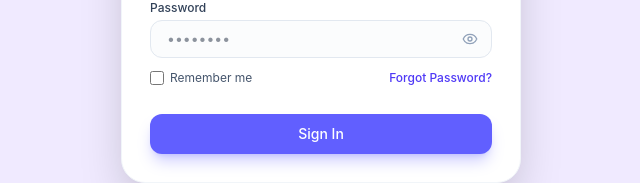
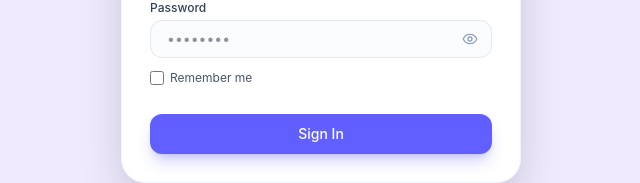
Before and after one commit to imtwebdevelopment/suryacab-website, a React (Vite) app: page / in a window 1280 px wide. Shown: the part 466-649 px from the top of the page, without its empty margins (319-959 px from the left). Built offline with nearby package versions, Linux system fonts and the light colour scheme.

Commit message:
feat: add Login page component with authentication handling

```diff
--- a/src/pages/Login.jsx
+++ b/src/pages/Login.jsx
@@ -75,12 +75,11 @@ export default function Login({ onLogin }) {
             </div>
           </div>
 
-          <div className="flex items-center justify-between text-xs mt-1">
+          <div className="flex items-center text-xs mt-1">
             <label className="flex items-center gap-1.5 cursor-pointer">
               <input type="checkbox" className="w-3.5 h-3.5 rounded text-indigo-500 bg-slate-100 border-slate-300 focus:ring-indigo-500" />
               <span className="text-slate-600 dark:text-slate-400">Remember me</span>
             </label>
-            <a href="#" className="text-indigo-600 dark:text-indigo-400 hover:underline font-medium">Forgot Password?</a>
           </div>
 
           <button
```
